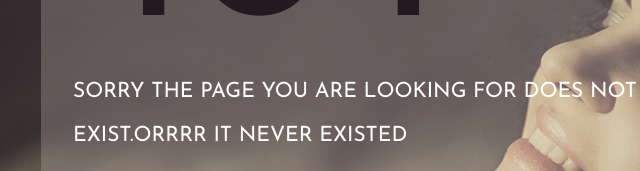
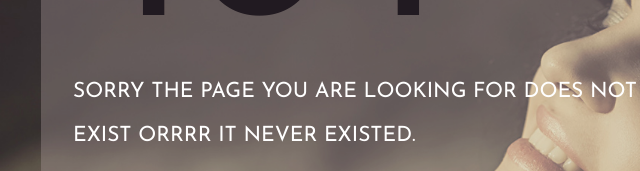
Before and after one commit to Rahuleus/demosite, a plain HTML site: page index.html in a window 1280 px wide. Shown: the part 252-423 px from the top of the page, 119-759 px from the left. Drawn offline with Linux system fonts and the light colour scheme.

Commit message:
Update index.html

```diff
--- a/index.html
+++ b/index.html
@@ -28,7 +28,7 @@ License URL: http://creativecommons.org/licenses/by/3.0/
 						<div class="text">
 							<h1>Company Name</h1>
 							<h3>404</h3>
-							<h2>SORRY THE PAGE YOU ARE LOOKING FOR DOES NOT EXIST.ORRRR IT NEVER EXISTED</h2>
+							<h2>SORRY THE PAGE YOU ARE LOOKING FOR DOES NOT EXIST ORRRR IT NEVER EXISTED.</h2>
 							<div class="wthree">
 								<div class="back">
 									<a href="#">Back to home</a>
```
